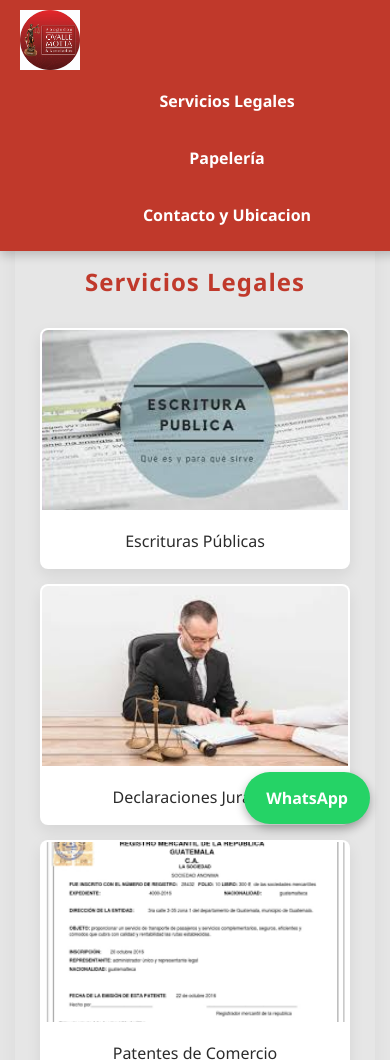
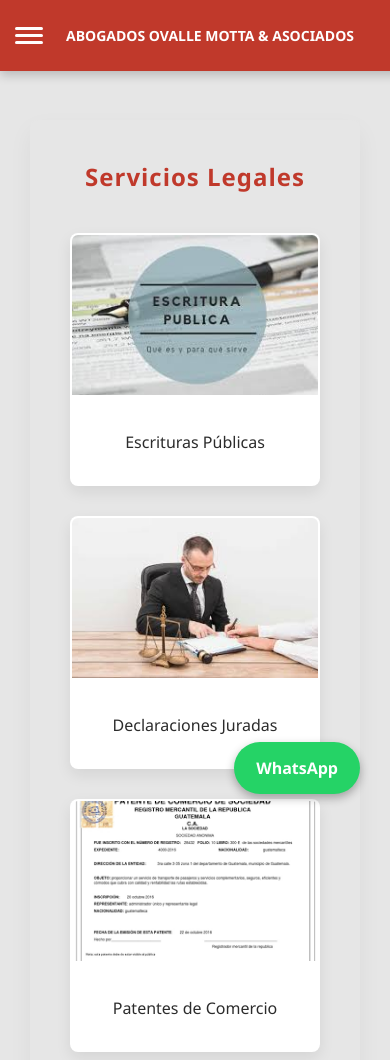
Before and after one commit to JNOLASCO310/abogadosovallemotta, a plain HTML site: page index.html in a window 390 px wide. Shown: the top 1060 px of the page. Drawn offline with Linux system fonts and the light colour scheme.

Commit message:
Update index.html

```diff
--- a/index.html
+++ b/index.html
@@ -20,57 +20,123 @@ body{
     color:var(--texto);
 }
 
+/* BARRA SUPERIOR */
 .navbar{
     position:fixed;
     top:0;
     left:0;
     width:100%;
+    height:55px;
     background:var(--rojo-logo);
     display:flex;
     align-items:center;
-    justify-content:center;
-    padding:8px 20px;
-    z-index:1000;
+    justify-content:center; /* CENTRA EL TEXTO */
+    padding:8px 15px;
+    z-index:999;
     box-shadow:0 4px 10px rgba(0,0,0,.2);
 }
 
-.navbar img{
-    height:50px;
-    position:absolute;
-    left:20px;
+.navbar h1{
+    font-size:14px;
+    color:white;
+    margin:0;
+    font-weight:bold;
+    text-align:center;
+    width:100%;
 }
 
-.navbar .menu{
+/* HAMBURGUESA A LA IZQUIERDA */
+.hamburger{
+    position:absolute;
+    left:15px;
     display:flex;
-    gap:30px;
+    flex-direction:column;
+    gap:4px;
+    cursor:pointer;
+    z-index:1001;
 }
 
-.navbar .menu a{
-    color:white;
-    text-decoration:none;
-    font-weight:bold;
-    padding:8px 18px;
-    border-radius:5px;
-    transition: all var(--transition-speed);
-    display:flex;
-    align-items:center;
-    justify-content:center;
+.hamburger span{
+    width:28px;
+    height:3px;
+    background:#fff;
+    border-radius:2px;
 }
 
-.navbar .menu a:hover,
-.navbar .menu a:active{
+/* MENU LATERAL IZQUIERDO */
+.sidebar{
+    position:fixed;
+    top:0;
+    left:-280px;
+    width:280px;
+    height:100%;
+    background:var(--rojo-logo);
+    z-index:1000;
+    transition: left .4s;
+    display:flex;
+    flex-direction:column;
+    align-items:center;
+    padding-top:20px;
+}
+
+/* LOGO GRANDE DENTRO DEL MENU */
+.sidebar .logo-big{
+    display:flex;
+    flex-direction:column;
+    align-items:center;
+    gap:10px;
+    margin-bottom:20px;
+    color:white;
+}
+
+.sidebar .logo-big img{
+    width:120px;
+    height:120px;
+    border-radius:12px;
+}
+
+.sidebar .logo-big h2{
+    font-size:18px;
+    margin:0;
+    text-align:center;
+}
+
+/* LINKS DEL MENU */
+.sidebar a{
+    width:90%;
+    text-align:center;
+    text-decoration:none;
+    color:white;
+    font-weight:bold;
+    padding:12px 0;
+    margin:6px 0;
+    border-radius:8px;
+}
+
+.sidebar a:hover{
     background:white;
     color:var(--rojo-logo);
 }
 
+/* CONTENIDO */
 .content{
-    padding:100px 20px 40px 20px;
+    padding:90px 30px 30px 30px;
+}
+
+/* CUANDO EL MENU SE ABRE */
+.sidebar.open{
+    left:0;
+}
+
+.content.shift{
+    margin-left:280px;
+    transition: margin-left .4s;
 }
 
 section{
     background:var(--gris-claro);
-    padding:30px;
-    margin-bottom:30px;
+    padding:40px;
+    margin-bottom:40px;
     border-radius:8px;
     box-shadow:0 10px 25px rgba(0,0,0,.05);
     transition: all var(--transition-speed);
@@ -84,9 +150,9 @@ h2{
 
 .grid{
     display:grid;
-    grid-template-columns:repeat(auto-fit,minmax(220px,1fr));
-    gap:20px;
-    margin-top:30px;
+    grid-template-columns:repeat(auto-fit,minmax(240px,1fr));
+    gap:30px;
+    margin-top:40px;
 }
 
 .card{
@@ -119,7 +185,6 @@ h2{
     padding:15px;
     text-align:center;
     font-weight:500;
-    margin:0;
 }
 
 .papeleria-text{
@@ -160,8 +225,8 @@ h2{
 
 .whatsapp{
     position:fixed;
-    bottom:20px;
-    right:20px;
+    bottom:50px;
+    right:30px;
     background:#25D366;
     color:white;
     padding:15px 22px;
@@ -177,53 +242,9 @@ h2{
     transform: scale(1.1);
 }
 
-@media(max-width:768px){
-    .navbar{
-        flex-direction:column;
-        align-items:flex-start;
-        padding:10px 20px;
-    }
-    .navbar img{
-        position:relative;
-        left:0;
-        margin-bottom:10px;
-        height:60px;
-    }
-    .navbar .menu{
-        flex-direction:column;
-        width:100%;
-        gap:10px;
-    }
-    .navbar .menu a{
-        width:100%;
-        margin-bottom:5px;
-        padding:10px 12px;
-        text-align:center;
-    }
+@media(max-width:900px){
     .content{
-        padding:120px 15px 40px 15px;
-    }
-    section{
-        padding:25px;
-    }
-    .grid{
-        grid-template-columns:1fr;
-        gap:15px;
-    }
-    .card img{
-        height:200px;
-    }
-}
-
-@media(max-width:480px){
-    .card img{
-        height:180px;
-    }
-    .papeleria-text{
-        font-size:1em;
-    }
-    .boton-mapa{
-        padding:10px 18px;
+        padding-top:120px;
     }
 }
 </style>
@@ -231,23 +252,34 @@ h2{
 
 <body>
 
+<!-- BARRA SUPERIOR -->
 <div class="navbar">
-    <img src="imagenes/logo.jpeg" alt="Logo Abogados Ovalle Motta">
-    <div class="menu">
-        <a href="#servicios">Servicios Legales</a>
-        <a href="#papeleria">Papelería</a>
-        <a href="#contacto">Contacto y Ubicacion</a>
+    <h1>ABOGADOS OVALLE MOTTA & ASOCIADOS</h1>
+
+    <!-- HAMBURGUESA IZQUIERDA -->
+    <div class="hamburger" id="hamburger">
+        <span></span>
+        <span></span>
+        <span></span>
     </div>
 </div>
 
-<div class="content">
-
-<section id="servicios">
-  <div style="display:flex; align-items:center; justify-content:center; gap:20px; flex-wrap:wrap;">
-    <img src="imagenes/logo.jpeg" alt="Logo Ovalle Motta" style="height:100px; border-radius:10px;">
-    <h2>Servicios Legales</h2>
+<!-- MENU LATERAL -->
+<div class="sidebar" id="sidebar">
+    <div class="logo-big">
+        <img src="imagenes/logo.jpeg" alt="Logo">
+        <h2>ABOGADOS OVALLE MOTTA & ASOCIADOS</h2>
     </div>
 
+    <a href="#servicios-legales" class="menu-link active">SERVICIOS LEGALES</a>
+    <a href="#papeleria" class="menu-link">SERVICIOS DE PAPELERÍA</a>
+    <a href="#contacto" class="menu-link">CONTACTO Y UBICACIÓN</a>
+</div>
+
+<!-- CONTENIDO -->
+<div class="content" id="content">
+    <section id="servicios-legales">
+        <h2 style="text-align:center;">Servicios Legales</h2>
         <div class="grid">
             <div class="card"><img src="imagenes/Escrituras-Publicas.jpeg"><p>Escrituras Públicas</p></div>
             <div class="card"><img src="imagenes/Declaraciones-Juradas.jpeg"><p>Declaraciones Juradas</p></div>
@@ -279,22 +311,42 @@ Artículos escolares y de oficina en general.
     </section>
 
     <section id="contacto">
-<h2 style="text-align:center;">Contacto y Ubicacion</h2>
+        <h2 style="text-align:center;">Contacto y Ubicación</h2>
         <p class="contacto">
             <strong>Teléfonos:</strong> 4618 6714 | 5057 7150 (emergencia)<br>
             <strong>Correo:</strong> abogadosovallemotta@gmail.com
         </p>
         <p class="direccion">
-Bufete Jurídico Abogados Ovalle Motta & Asociados<br>
+            Bufete Jurídico Abogados Ovalle Motta & Asociados
         </p>
-<a class="boton-mapa" href="https://www.google.com/maps/place/Bufete+Abogados+Ovalle+Motta/@14.3010599,-90.3592858,17z/data=!3m1!4b1!4m6!3m5!1s0x8589b5003eec568b:0xd6de5e4c1d6436fe!8m2!3d14.3010599!4d-90.3567109!16s%2Fg%2F11yqdxd75c?entry=ttu&g_ep=EgoyMDI2MDIwMy4wIKXMDSoKLDEwMDc5MjA3M0gBUAM%3D" target="_blank">Ver Ubicación en Maps</a>
+        <a class="boton-mapa" href="https://www.google.com/maps/place/Bufete+Abogados+Ovalle+Motta/@14.3010599,-90.3592858,17z/data=!3m1!4b1!4m6!3m5!1s0x8589b5003eec568b:0xd6de5e4c1d6436fe!8m2!3d14.3010599!4d-90.3567109!16s%2Fg%2F11yqdxd75c?entry=ttu" target="_blank">
+            Ver Ubicación en Maps
+        </a>
     </section>
-
 </div>
 
-<a class="whatsapp" href="https://wa.me/50246186714" target="_blank">
-WhatsApp
-</a>
+<a class="whatsapp" href="https://wa.me/50246186714" target="_blank">WhatsApp</a>
+
+<script>
+const hamburger = document.getElementById('hamburger');
+const sidebar = document.getElementById('sidebar');
+const content = document.getElementById('content');
+
+hamburger.addEventListener('click', () => {
+    sidebar.classList.toggle('open');
+    content.classList.toggle('shift');
+});
+
+const links = document.querySelectorAll('.menu-link');
+links.forEach(link => {
+    link.addEventListener('click', () => {
+        links.forEach(l => l.classList.remove('active'));
+        link.classList.add('active');
+        sidebar.classList.remove('open');
+        content.classList.remove('shift');
+    });
+});
+</script>
 
 </body>
 </html>
```
Lines whose indentation alone changed are shown as unchanged.
